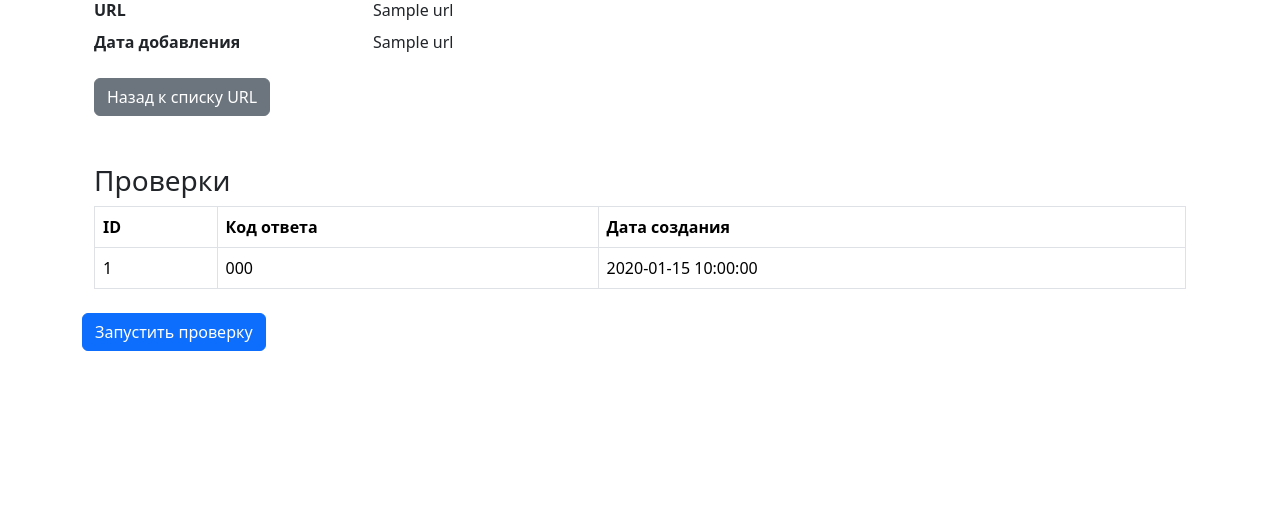
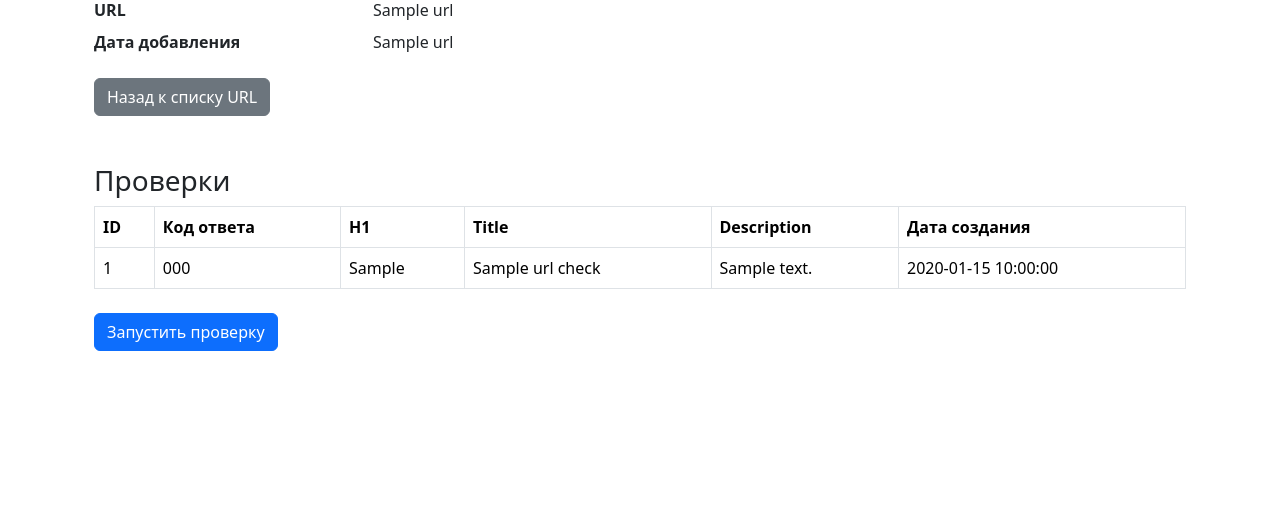
Before and after one commit to lawyer-arch/python-project-83, a Flask app: page /urls/1 in a window 1280 px wide. Shown: the part 184-712 px from the top of the page. Run offline with Flask 3, Linux system fonts and the light colour scheme; a database or web service that is not in the repository returns one stand-in record (values such as "Sample title"); some libraries are stand-ins or nearby versions.

Commit message:
6 шаг

```diff
--- a/page_analyzer/app.py
+++ b/page_analyzer/app.py
@@ -111,7 +111,6 @@ def check_url(id):
         conn = get_connection()
         with conn:
             with conn.cursor() as cur:
-
                 cur.execute("SELECT name FROM urls WHERE id = %s", (id,))
                 url_data = cur.fetchone()
                 if not url_data:
@@ -124,10 +123,21 @@ def check_url(id):
                     response.raise_for_status()
 
 
+                    soup = BeautifulSoup(response.text, 'html.parser')
+
+
+                    h1 = soup.find('h1')
+                    title = soup.find('title')
+                    description = soup.find('meta', attrs={'name': 'description'})
+
+                    h1_text = h1.text.strip() if h1 else None
+                    title_text = title.text.strip() if title else None
+                    description_text = description['content'].strip() if description else None
+
                     cur.execute(
-                        '''INSERT INTO url_checks (url_id, status_code, created_at)
-                           VALUES (%s, %s, %s)''',
-                        (id, response.status_code, datetime.now())
+                        '''INSERT INTO url_checks (url_id, status_code, h1, title, description, created_at)
+                           VALUES (%s, %s, %s, %s, %s, %s)''',
+                        (id, response.status_code, h1_text, title_text, description_text, datetime.now())
                     )
                     flash('Проверка успешно добавлена', 'success')
 
--- a/page_analyzer/templates/url.html
+++ b/page_analyzer/templates/url.html
@@ -25,6 +25,9 @@
       <tr>
           <th>ID</th>
           <th>Код ответа</th>
+          <th>H1</th>
+          <th>Title</th>
+          <th>Description</th>
           <th>Дата создания</th>
       </tr>
   </thead>
@@ -33,12 +36,14 @@
       <tr>
           <td>{{ check.id }}</td>
           <td>{{ check.status_code }}</td>
+          <td>{{ check.h1 }}</td>
+          <td>{{ check.title }}</td>
+          <td>{{ check.description }}</td>
           <td>{{ check.created_at }}</td>
       </tr>
       {% endfor %}
   </tbody>
 </table>
-</div>
 
 <!-- Форма запуска проверки -->
 <form method="post" action="{{ url_for('check_url', id=url[0]) }}" class="mt-4">
```
Also changed, not shown: database.sql (line endings or trailing spaces), 2 other files. Lines whose indentation alone changed are shown as unchanged.
